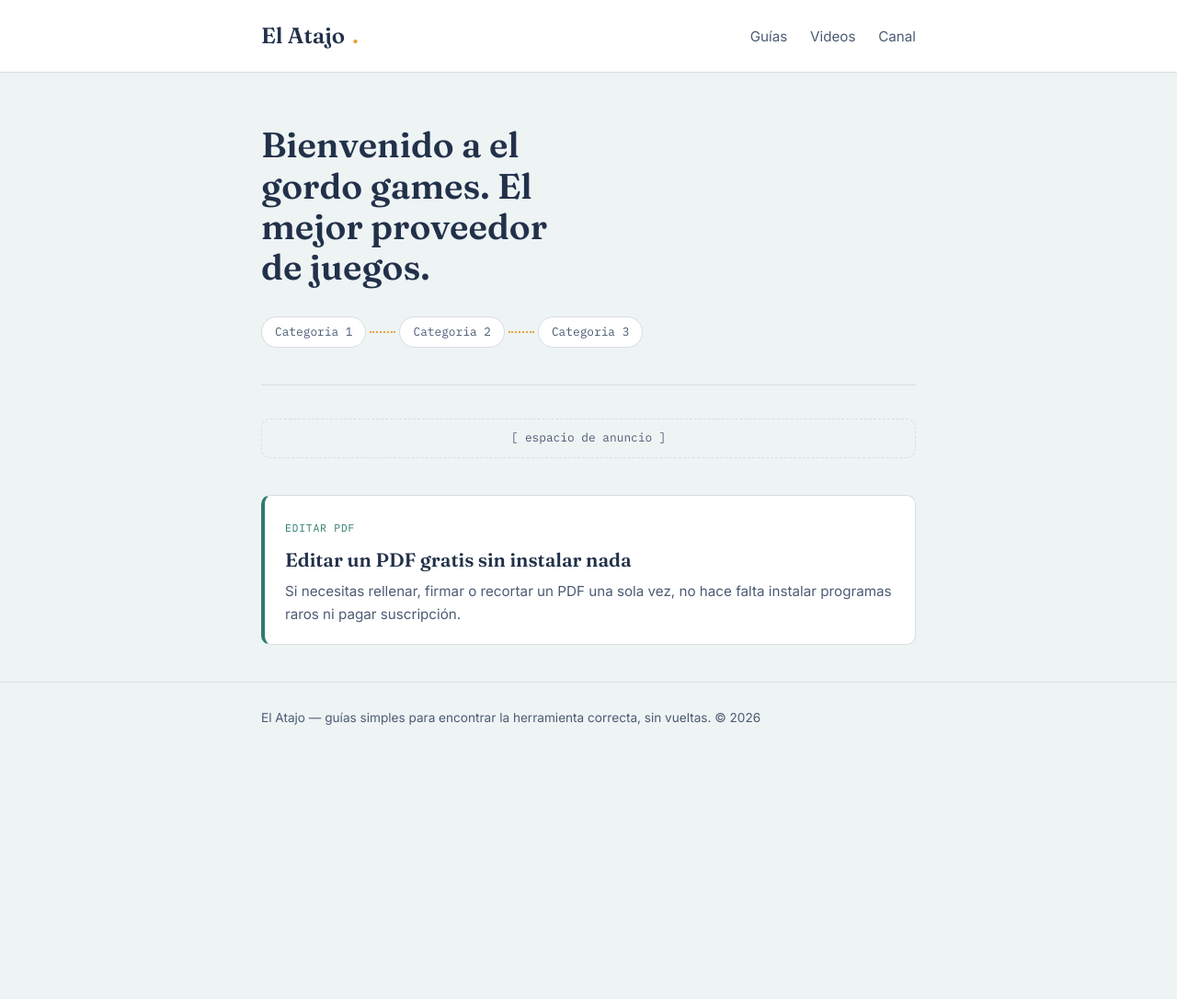
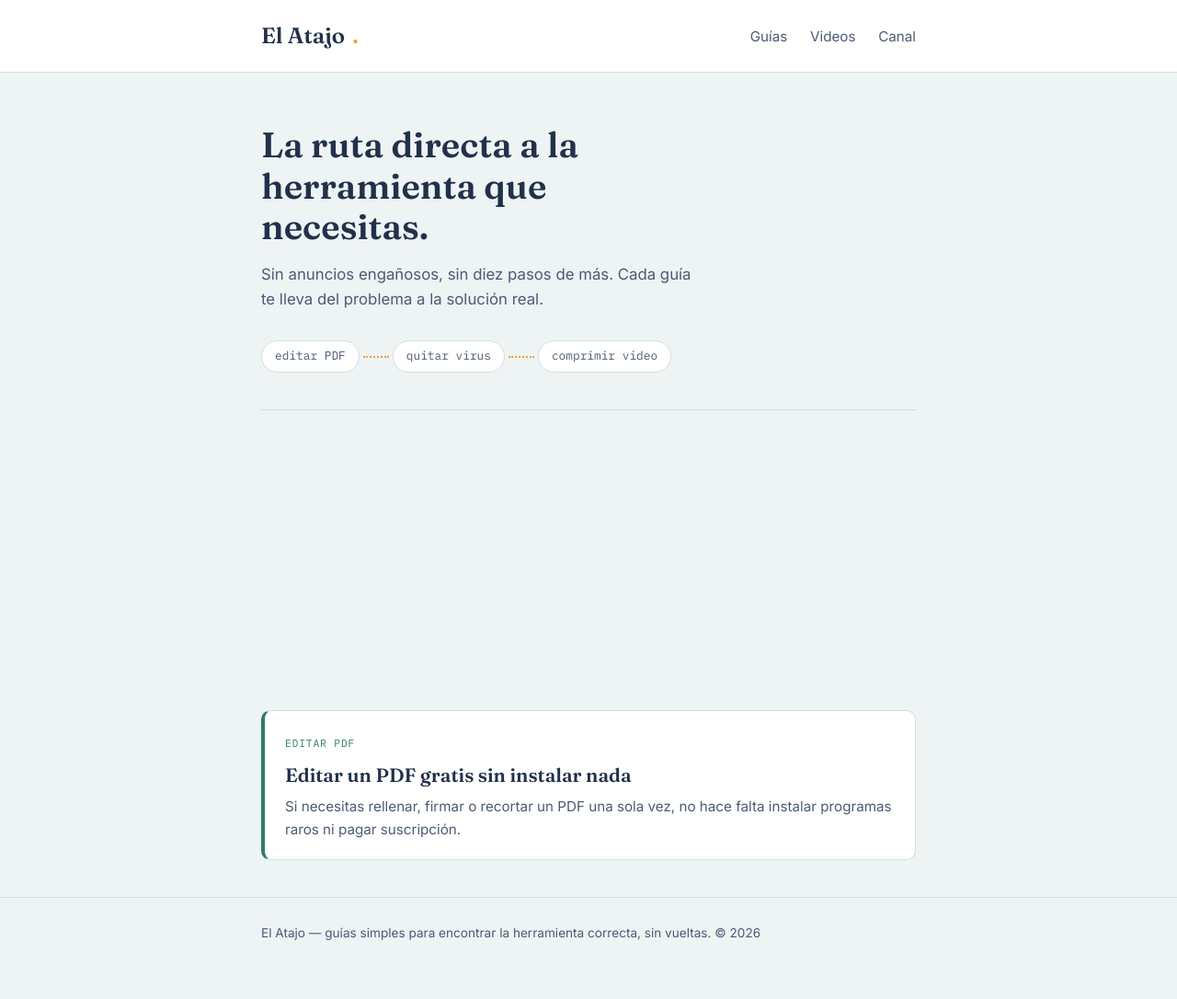
Before and after one commit to asthianvolt/elGordoGames.github.io, a Jekyll site: the page built from index.html, in a window 1280 px wide. Shown: the whole page at 92% size. Built offline with Jekyll 4.4.1, drawn with Linux system fonts in a browser that asks for light colours; before the commit the page ends 900 px from its top, so only the background shows below that.

Commit message:
update: enhance homepage content and ad integration

```diff
--- a/assets/css/style.css
+++ b/assets/css/style.css
@@ -1,3 +1,4 @@
+
 /* ============================================
    EL ATAJO — sistema de diseño
    Concepto: una ruta clara a través de un internet confuso.
@@ -205,6 +206,14 @@ a:focus-visible, button:focus-visible {
   font-size: 0.8rem;
   font-family: var(--font-mono);
 }
+.ad-block {
+  margin: 36px 0;
+  text-align: center;
+  min-height: 250px;
+  display: flex;
+  align-items: center;
+  justify-content: center;
+}
 
 /* ---------- Sección de videos ---------- */
 .video-grid {
--- a/index.html
+++ b/index.html
@@ -3,17 +3,31 @@ layout: default
 title: Inicio
 ---
 <section class="hero">
-  <h1>Bienvenido a el gordo games. El mejor proveedor de juegos.</h1>
+  <h1>La ruta directa a la herramienta que necesitas.</h1>
+  <p>Sin anuncios engañosos, sin diez pasos de más. Cada guía te lleva del problema a la solución real.</p>
   <div class="trail">
-    <span class="trail-stop">Categoria 1</span>
+    <span class="trail-stop">editar PDF</span>
     <span class="trail-dots"></span>
-    <span class="trail-stop">Categoria 2</span>
+    <span class="trail-stop">quitar virus</span>
     <span class="trail-dots"></span>
-    <span class="trail-stop">Categoria 3</span>
+    <span class="trail-stop">comprimir video</span>
   </div>
 </section>
 
-<div class="ad-slot">[ espacio de anuncio ]</div>
+<div class="ad-block">
+  <script>
+  (function(gen){
+  var d = document,
+      s = d.createElement('script'),
+      l = d.scripts[d.scripts.length - 1];
+  s.settings = gen || {};
+  s.src = "\/\/massivesalad.com\/bnXVVXs.d\/GPlT0uYrW\/ch\/-eHmI9fu\/ZcUwlKkgP-TUcwyTNfT\/IZxFMPjJUEtmN\/z\/ID1dMdjWEuywOQQn";
+  s.async = true;
+  s.referrerPolicy = 'no-referrer-when-downgrade';
+  l.parentNode.insertBefore(s, l);
+  })({})
+  </script>
+</div>
 
 <ul class="waypoints">
   {% for post in site.posts %}
```
Also changed, not shown: _layouts/post.html (+15 -3 lines).
